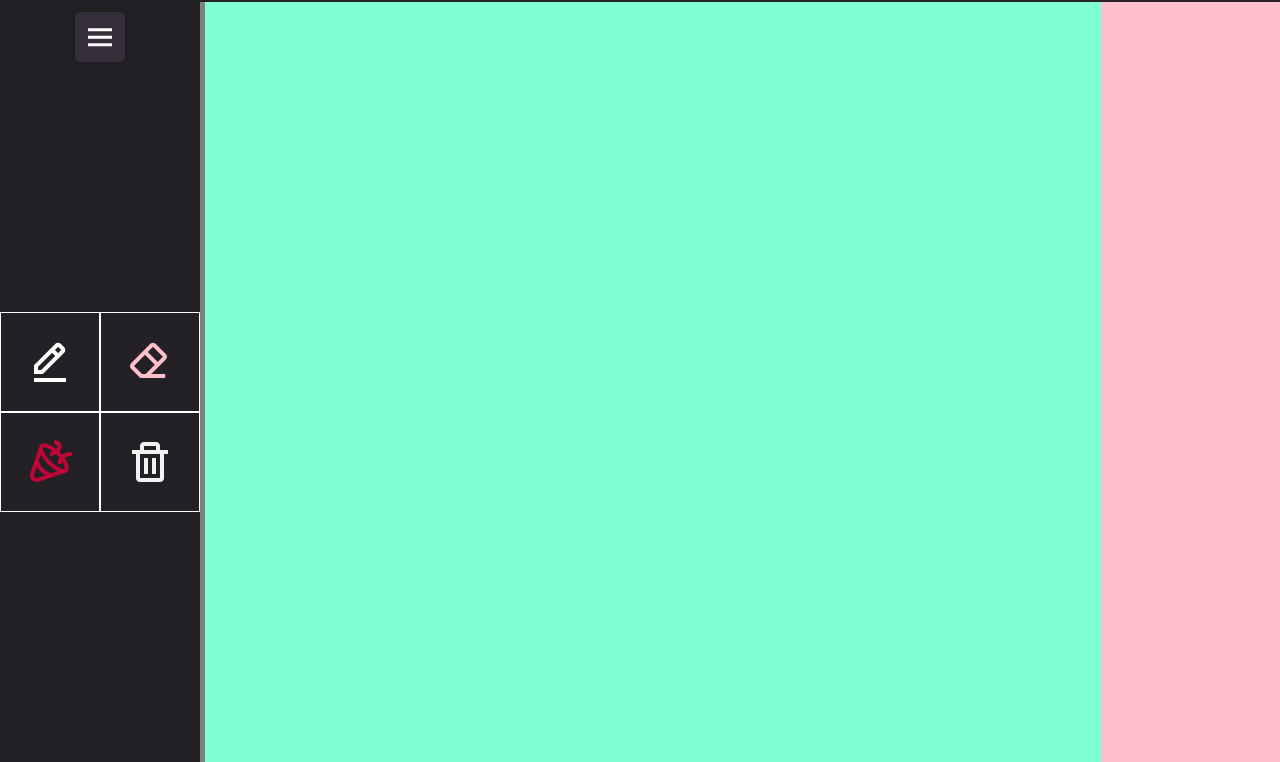
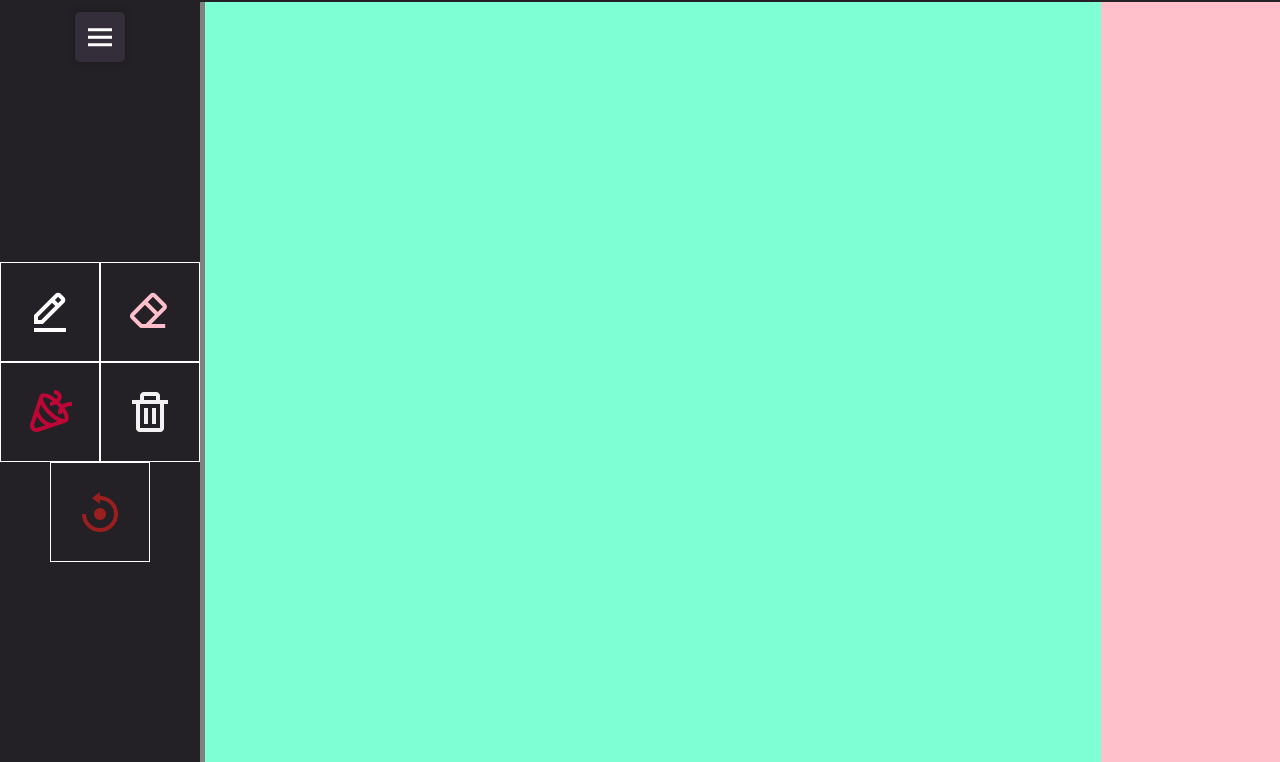
Before and after one commit to DawnofSouls/Editxels, a plain HTML site: page index.html in a window 1280 px wide. Shown: the part 38-800 px from the top of the page. Drawn offline with nearby package versions, Linux system fonts and the light colour scheme.

Commit message:
Added reset tool icon

```diff
--- a/index.html
+++ b/index.html
@@ -27,6 +27,9 @@
                 <div class="tool" id="Clear">
                     <i class='bx bx-trash bx-lg' style="color:#F2F2F2"></i>
                 </div>
+                <div class="tool" id="Reset">
+                    <i class='bx bx-reset bx-lg' style="color:#9a1f1e;"></i>
+                </div>
 
             </div>
         </div>
```
